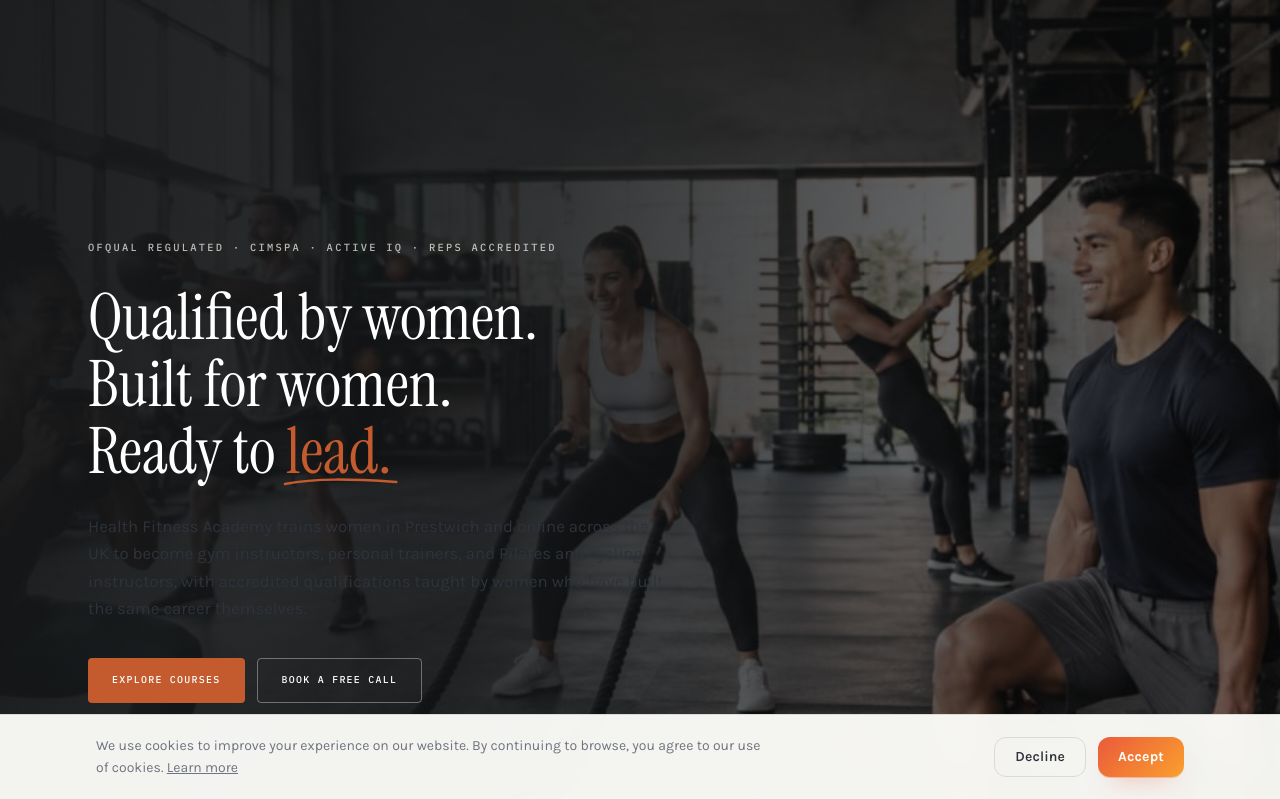
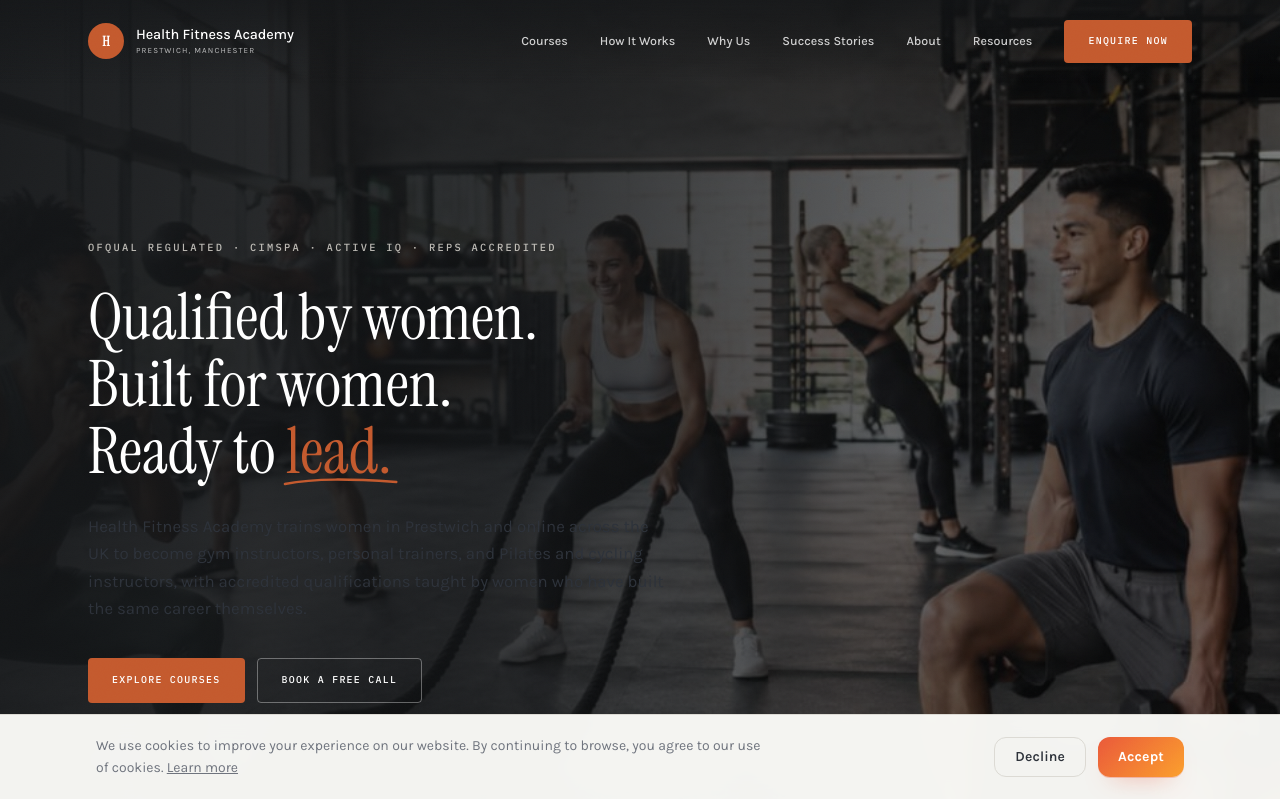
Before and after one commit to adamwilss/health-fitness-academy-site, a Next.js app: page / in a window 1280 px wide. Shown: the top 799 px of the page. Built offline with nearby package versions, Linux system fonts and the light colour scheme.

Commit message:
feat: premium mobile header with glass background and full-screen menu

```diff
--- a/src/app/editorial/components/Hero.tsx
+++ b/src/app/editorial/components/Hero.tsx
@@ -1,3 +1,5 @@
+'use client';
+
 'use client';
 
 import Link from 'next/link';
@@ -7,6 +9,71 @@ import { motion } from 'framer-motion';
 export default function Hero() {
   return (
     <section className="relative isolate flex min-h-screen items-center overflow-hidden bg-[#141618]">
+      {/* Header — shared across hero */}
+      <header className="fixed top-0 left-0 right-0 z-[100] py-4 sm:py-5 bg-gradient-to-b from-[#141618]/70 to-transparent data-[scrolled]:bg-[#141618]/92 data-[scrolled]:backdrop-blur-md transition-colors duration-300" id="main-header">
+        <div className="max-w-[1200px] mx-auto px-6 sm:px-8 lg:px-12 flex items-center justify-between">
+          <a href="/" className="flex items-center gap-3 text-white">
+            <span className="w-8 h-8 sm:w-9 sm:h-9 rounded-full bg-[#C45A2E] grid place-items-center font-serif text-[0.75rem] sm:text-[0.85rem] font-semibold leading-none">H</span>
+            <span className="text-[0.8rem] sm:text-[0.9rem] font-medium leading-tight tracking-[-0.01em]">
+              Health Fitness Academy
+              <span className="hidden sm:block text-[0.5rem] font-normal tracking-[0.14em] uppercase opacity-70 mt-0.5">Prestwich, Manchester</span>
+            </span>
+          </a>
+
+          {/* Desktop nav */}
+          <nav className="hidden md:flex items-center gap-8">
+            <a href="#courses" className="text-[0.78rem] font-medium text-white/80 hover:text-white transition-colors">Courses</a>
+            <a href="#how" className="text-[0.78rem] font-medium text-white/80 hover:text-white transition-colors">How It Works</a>
+            <a href="#why" className="text-[0.78rem] font-medium text-white/80 hover:text-white transition-colors">Why Us</a>
+            <a href="#stories" className="text-[0.78rem] font-medium text-white/80 hover:text-white transition-colors">Success Stories</a>
+            <a href="#about" className="text-[0.78rem] font-medium text-white/80 hover:text-white transition-colors">About</a>
+            <a href="#resources" className="text-[0.78rem] font-medium text-white/80 hover:text-white transition-colors">Resources</a>
+            <a href="#contact" className="btn-editorial btn-editorial-orange">Enquire Now</a>
+          </nav>
+
+          {/* Mobile menu toggle */}
+          <button
+            className="md:hidden group relative w-10 h-10 rounded-full border border-white/20 bg-white/5 flex flex-col items-center justify-center gap-1.5 transition-colors hover:bg-white/10"
+            aria-label="Open menu"
+            onClick={() => document.body.classList.add('menu-open')}
+          >
+            <span className="block w-5 h-px bg-white transition-transform origin-center group-hover:bg-[#C45A2E]" />
+            <span className="block w-5 h-px bg-white transition-opacity group-hover:bg-[#C45A2E]" />
+            <span className="block w-5 h-px bg-white transition-transform origin-center group-hover:bg-[#C45A2E]" />
+          </button>
+        </div>
+
+        {/* Mobile full-screen menu */}
+        <div className="mobile-menu fixed inset-0 z-[110] bg-[#141618]/98 backdrop-blur-xl flex flex-col justify-center px-8 md:hidden">
+          <button
+            className="absolute top-4 right-6 w-12 h-12 rounded-full border border-white/15 flex items-center justify-center text-white/80 hover:text-white hover:border-white/35 transition-colors"
+            aria-label="Close menu"
+            onClick={() => document.body.classList.remove('menu-open')}
+          >
+            <svg width="18" height="18" viewBox="0 0 24 24" fill="none" stroke="currentColor" strokeWidth="1.5"><path d="M18 6 6 18M6 6l12 12" /></svg>
+          </button>
+          <nav className="flex flex-col gap-5">
+            {[
+              { label: 'Courses', href: '#courses' },
+              { label: 'How It Works', href: '#how' },
+              { label: 'Why Us', href: '#why' },
+              { label: 'Success Stories', href: '#stories' },
+              { label: 'About', href: '#about' },
+              { label: 'Resources', href: '#resources' },
+            ].map((item) => (
+              <a
+                key={item.label}
+                href={item.href}
+                onClick={() => document.body.classList.remove('menu-open')}
+                className="font-serif text-[2rem] sm:text-[2.4rem] font-medium text-white/90 hover:text-[#C45A2E] transition-colors leading-none"
+              >
+                {item.label}
+              </a>
+            ))}
+          </nav>
+          <a href="#contact" onClick={() => document.body.classList.remove('menu-open')} className="btn-editorial btn-editorial-orange mt-10 w-full max-w-xs">Enquire Now</a>
+        </div>
+      </header>
       <div className="absolute inset-0 z-0">
         <Image
           src="/images/hfa-03-group-class.jpg"
@@ -25,7 +92,7 @@ export default function Hero() {
             'linear-gradient(100deg, rgba(20,22,24,0.95) 0%, rgba(20,22,24,0.78) 40%, rgba(20,22,24,0.42) 68%, rgba(20,22,24,0.2) 100%)',
         }}
       />
-      <div className="relative z-10 w-full max-w-[1200px] mx-auto px-6 sm:px-8 lg:px-12 py-40 sm:py-52 lg:py-60">
+      <div className="relative z-10 w-full max-w-[1200px] mx-auto px-6 sm:px-8 lg:px-12 pt-36 pb-24 sm:pt-48 sm:pb-36 lg:pt-60 lg:pb-48">
         <motion.span
           initial={{ opacity: 0, y: 20 }}
           animate={{ opacity: 1, y: 0 }}
--- a/src/app/globals.css
+++ b/src/app/globals.css
@@ -517,6 +517,15 @@ html.js .reveal-group.is-visible .scroll-reveal {
   color: transparent;
 }
 
+/* Mobile menu visibility */
+body.menu-open { overflow: hidden; }
+body.menu-open .mobile-menu { display: flex; }
+.mobile-menu { display: none; animation: menuFadeIn 250ms ease forwards; }
+@keyframes menuFadeIn {
+  from { opacity: 0; transform: translateY(-10px); }
+  to { opacity: 1; transform: translateY(0); }
+}
+
 /* Editorial design system */
 @layer components {
   .btn-editorial {
```
